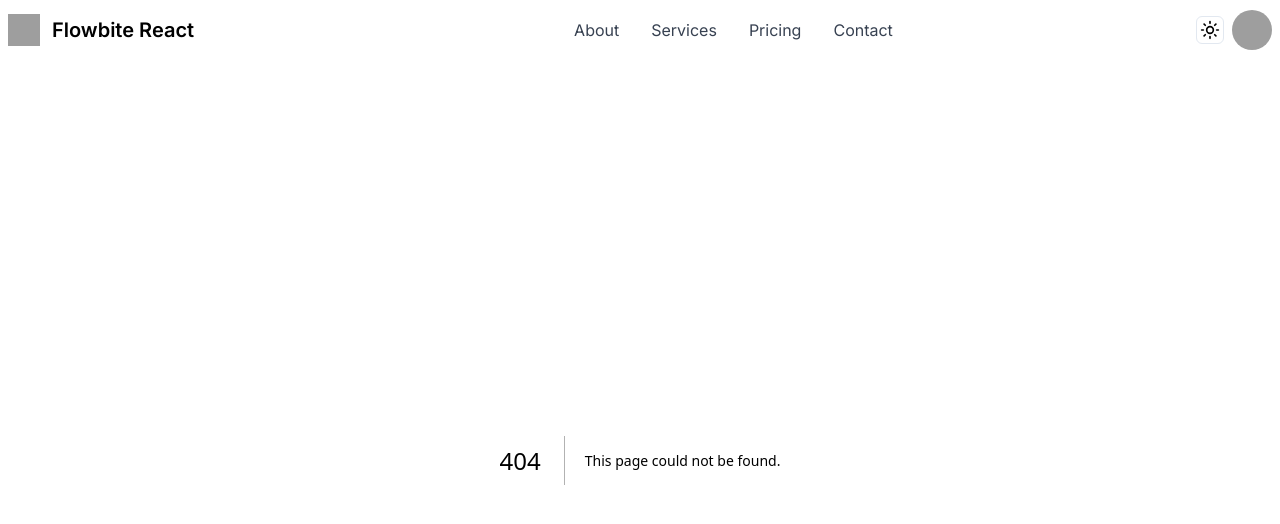
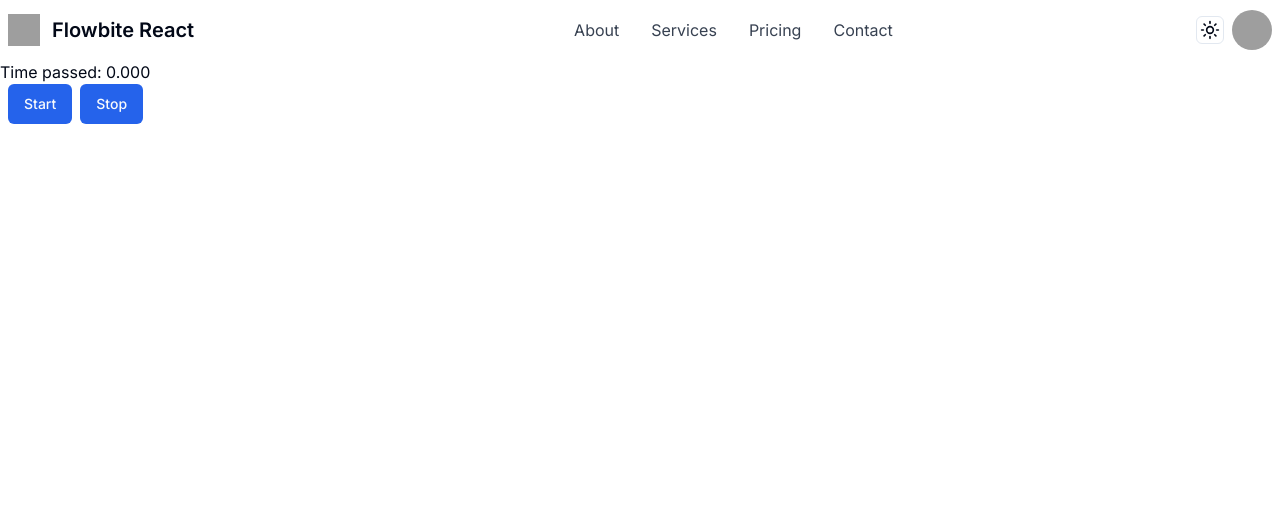
Before and after one commit to 6qat/lab-web-components, a Next.js app: page /lab/useref in a window 1280 px wide. Before the commit this address had no page. Shown: the top 524 px of the page. Built offline with nearby package versions, Linux system fonts and the light colour scheme; grey boxes are pictures that could not be loaded.

Commit message:
Playing with useRef

```diff
--- /dev/null
+++ b/app/lab/useref/page.tsx
@@ -0,0 +1,46 @@
+'use client';
+import { useState, useRef } from 'react';
+import { Button } from '@/components/ui/button';
+
+export default function Stopwatch() {
+  const [startTime, setStartTime] = useState<number | null>(null);
+  const [now, setNow] = useState<number | null>(null);
+  const intervalRef = useRef<number>(0);
+
+  function handleStart() {
+    setStartTime(Date.now());
+    setNow(Date.now());
+
+    clearInterval(intervalRef.current);
+    intervalRef.current = setInterval(() => {
+      setNow(Date.now());
+    }, 10) as unknown as number;
+  }
+
+  function handleStop() {
+    clearInterval(intervalRef.current);
+  }
+
+  let secondsPassed = 0;
+  if (startTime != null && now != null) {
+    secondsPassed = (now - startTime) / 1000;
+  }
+
+  return (
+    <>
+      <h1>Time passed: {secondsPassed.toFixed(3)}</h1>
+      <Button
+        onClick={handleStart}
+        className={`ml-2`}
+      >
+        Start
+      </Button>
+      <Button
+        onClick={handleStop}
+        className={`ml-2`}
+      >
+        Stop
+      </Button>
+    </>
+  );
+}
```
